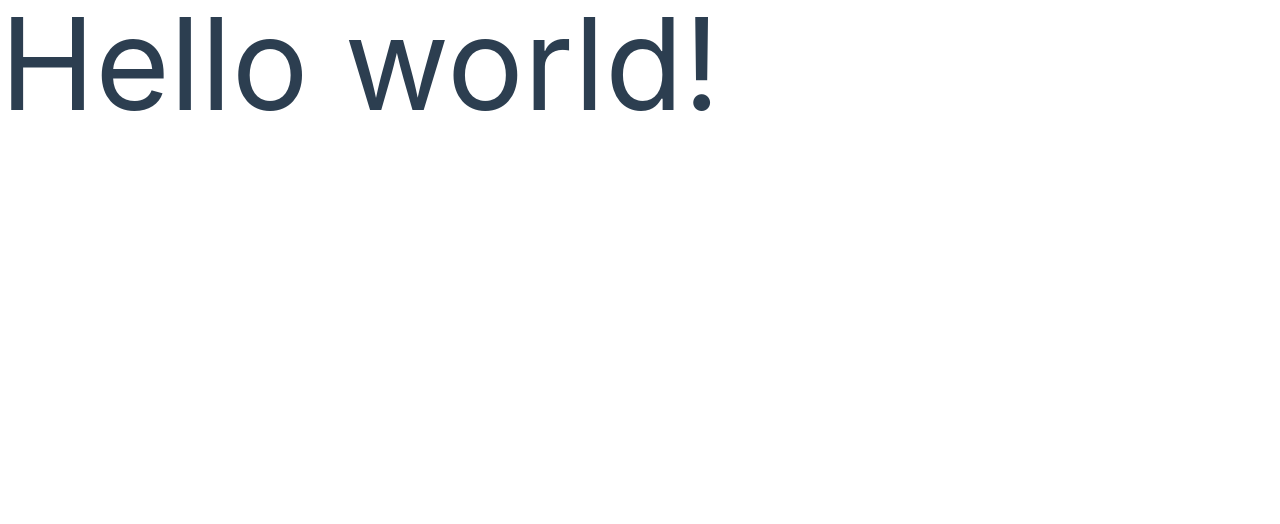
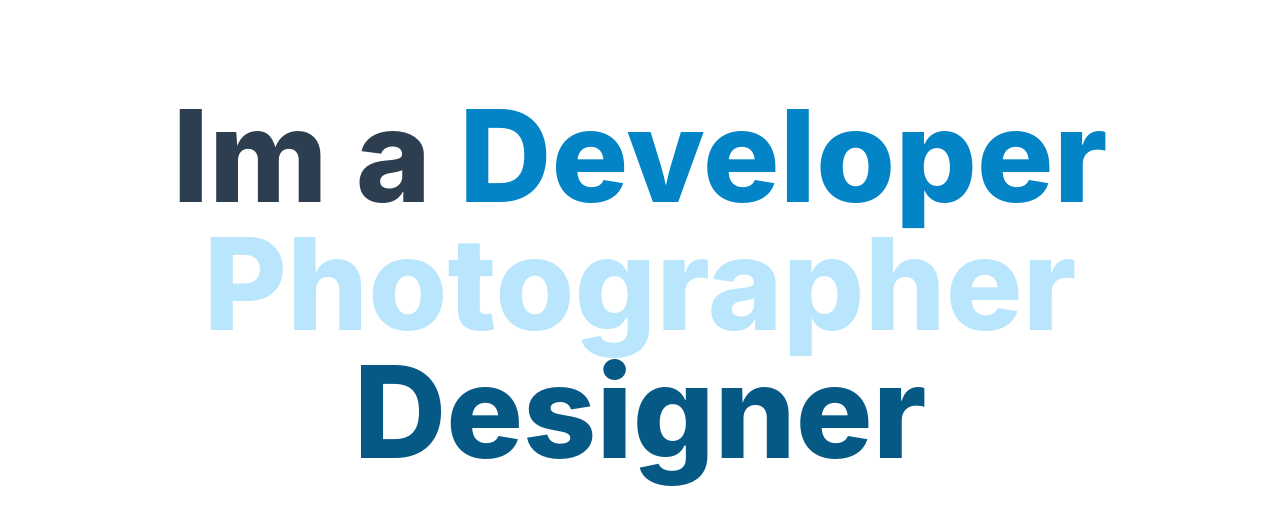
Before and after one commit to ZikValencia/ZikStudiosWeb, a Vue app in the folder web/: page / in a window 1280 px wide. Shown: the top 524 px of the page. Built offline with nearby package versions, Linux system fonts and the light colour scheme.

Commit message:
gsap and home view

```diff
--- a/web/package.json
+++ b/web/package.json
@@ -14,6 +14,7 @@
     "format": "prettier --write src/"
   },
   "dependencies": {
+    "gsap": "^3.12.5",
     "pinia": "^2.1.7",
     "vue": "^3.4.21",
     "vue-router": "^4.3.0"
--- a/web/src/views/HomeView.vue
+++ b/web/src/views/HomeView.vue
@@ -2,7 +2,18 @@
 </script>
 
 <template>
-  <h1 class="text-9xl tes">
-    Hello world!
-  </h1>
+  <div class=" m-12 p-11 text-center">
+    <span class="text-9xl font-extrabold" >
+      Im a
+    </span>
+    <span class="text-9xl font-extrabold text-sky-600" >
+      Developer
+    </span>
+    <span class="text-9xl font-extrabold text-sky-200" >
+      Photographer
+    </span>
+    <span class="text-9xl font-extrabold  text-sky-800" >
+      Designer
+    </span>
+  </div>
 </template>
```
Also changed, not shown: 1 other file (tests, documents, lock files or other folders).
